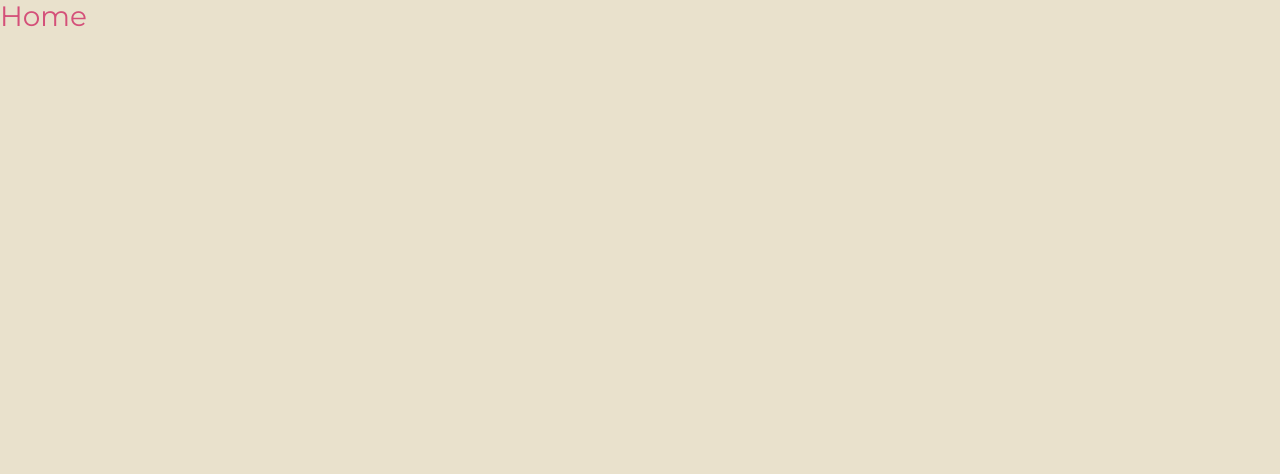
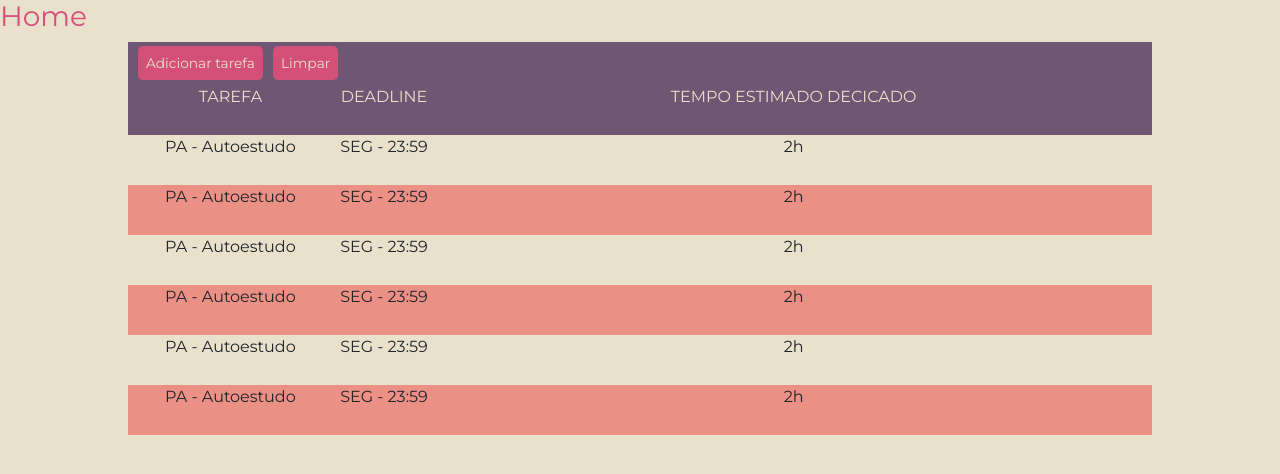
Before and after one commit to projeto-de-algoritmos/Greed_AutoCronograma, a React (Create React App) app in the folder app/: page /home in a window 1280 px wide. Shown: the top 474 px of the page. Built offline with nearby package versions, Linux system fonts and the light colour scheme.

Commit message:
Adding TaskList Component HTML and CSS

```diff
--- /dev/null
+++ b/app/src/components/TaskList/index.js
@@ -0,0 +1,71 @@
+import React from "react";
+import "./styles.css";
+
+export default function TaskList() {
+  return (
+      <div class="tasks">
+        <div class="toolbar">
+          <button>Adicionar tarefa</button>
+          <button>Limpar</button>
+        </div>
+
+
+        <div className="table-head">
+          <div className="table-cell">TAREFA</div>
+          <div className="table-cell">DEADLINE</div>
+          <div className="table-cell">TEMPO ESTIMADO DECICADO</div>
+        </div>
+
+        <div className="table">
+          <div className="table-row">
+            <div className="table-cell">PA - Autoestudo</div>
+            <div className="table-cell">SEG - 23:59</div>
+            <div className="table-cell">2h</div>
+          </div>
+
+          <div className="table-row">
+            <div className="table-cell">PA - Autoestudo</div>
+            <div className="table-cell">SEG - 23:59</div>
+            <div className="table-cell">2h</div>
+          </div>
+
+          <div className="table-row">
+            <div className="table-cell">PA - Autoestudo</div>
+            <div className="table-cell">SEG - 23:59</div>
+            <div className="table-cell">2h</div>
+          </div>
+
+          <div className="table-row">
+            <div className="table-cell">PA - Autoestudo</div>
+            <div className="table-cell">SEG - 23:59</div>
+            <div className="table-cell">2h</div>
+          </div>
+
+          <div className="table-row">
+            <div className="table-cell">PA - Autoestudo</div>
+            <div className="table-cell">SEG - 23:59</div>
+            <div className="table-cell">2h</div>
+          </div>
+
+          <div className="table-row">
+            <div className="table-cell">PA - Autoestudo</div>
+            <div className="table-cell">SEG - 23:59</div>
+            <div className="table-cell">2h</div>
+          </div>
+
+          <div className="table-row">
+            <div className="table-cell">PA - Autoestudo</div>
+            <div className="table-cell">SEG - 23:59</div>
+            <div className="table-cell">2h</div>
+          </div>
+
+          <div className="table-row">
+            <div className="table-cell">PA - Autoestudo</div>
+            <div className="table-cell">SEG - 23:59</div>
+            <div className="table-cell">2h</div>
+          </div>
+        </div>
+
+      </div>
+    );
+  }
--- /dev/null
+++ b/app/src/components/TaskList/styles.css
@@ -0,0 +1,78 @@
+.tasks {
+  padding: 0;
+  margin: auto;
+  width: 80%;
+  height: 35vh;
+}
+
+.toolbar {
+  display: flex;
+  flex-direction: row;
+  align-items: center;
+  background-color: #6e5773;
+  height: 5.4vh;
+}
+
+.toolbar button {
+  color: #e9e1cc;
+  border: 0;
+  height: 4.2vh;
+  padding: 0 8px 0 8px;
+  transition: 0.5s;
+  margin-left: 10px;
+  font-family: 'Montserrat', sans-serif;
+  font-size: 1.72vh;
+  border-radius: 10px;
+  background-color: #d45079;
+}
+
+.toolbar button:hover {
+  background-color: #de5b84;
+}
+
+.toolbar button:active {
+  transition: none;
+  background-color: #c4456c;
+}
+
+.table {
+  position: relative;
+  background-color: red;
+  width: 100%;
+  height: 300px;
+  overflow-y: scroll;
+}
+
+.table-head {
+  background-color: #6e5773;
+  color: #e9e1cc;
+}
+
+.table-row, .table-head {
+  display: block;
+  width: 100%;
+  height: 50px;
+}
+
+.table .table-row:nth-child(even) {
+  background-color: #ea9085;
+}
+
+.table-cell {
+  display: inline-block;
+  text-align: center;
+  background-color: transparent;
+  overflow: hidden;
+}
+
+.table-row .table-cell:first-child, .table-head .table-cell:first-child {
+  width: 20%;
+}
+
+.table-row .table-cell:nth-child(2), .table-head .table-cell:nth-child(2)  {
+  width: 10%;
+}
+
+.table-row .table-cell:last-child, .table-head .table-cell:last-child  {
+  width: 70%;
+}
--- a/app/src/pages/home/index.js
+++ b/app/src/pages/home/index.js
@@ -1,7 +1,14 @@
 import React from "react";
+import TaskList from "../../components/TaskList"
+import "./styles.css";
 
 function home() {
-  return <h3>Home</h3>;
+  return (
+  	<div className="home">
+  		<h3>Home</h3>
+  		<TaskList />
+  	</div>
+  );
 }
 
 export default home;
```
